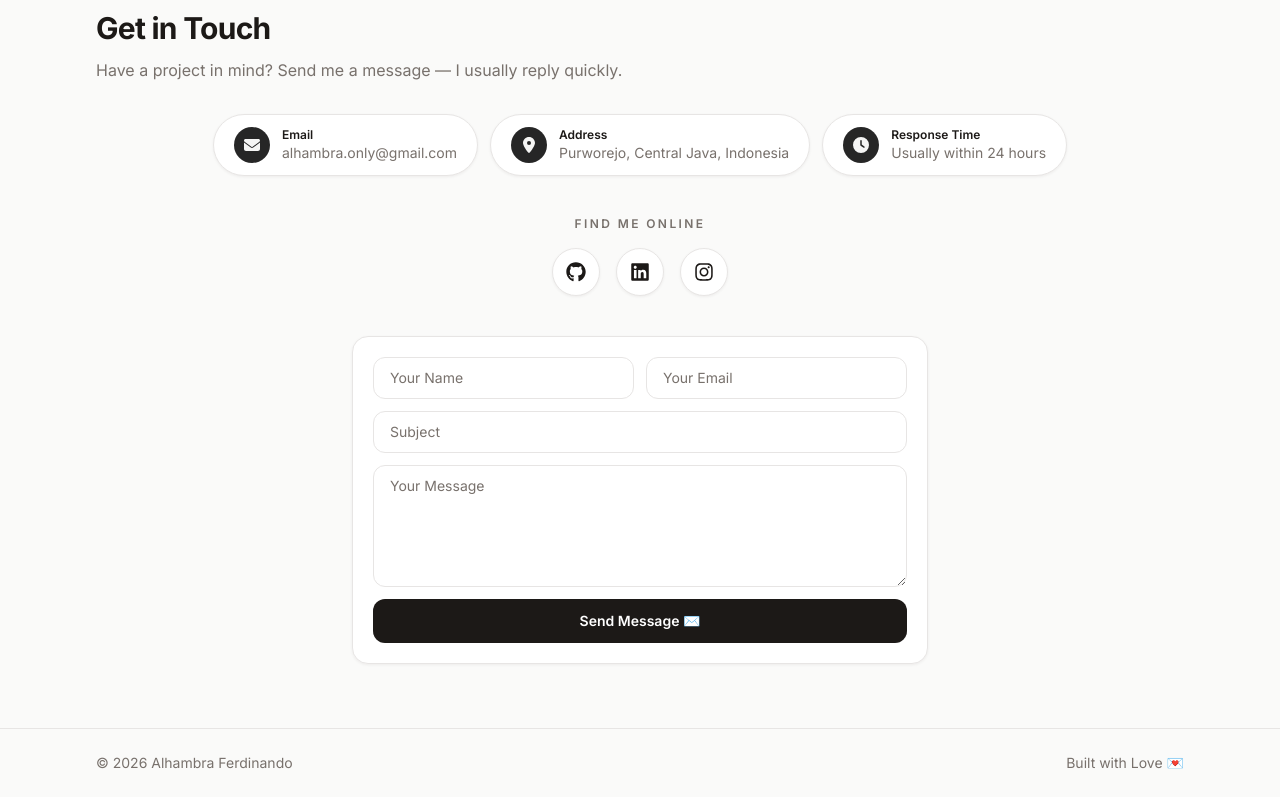
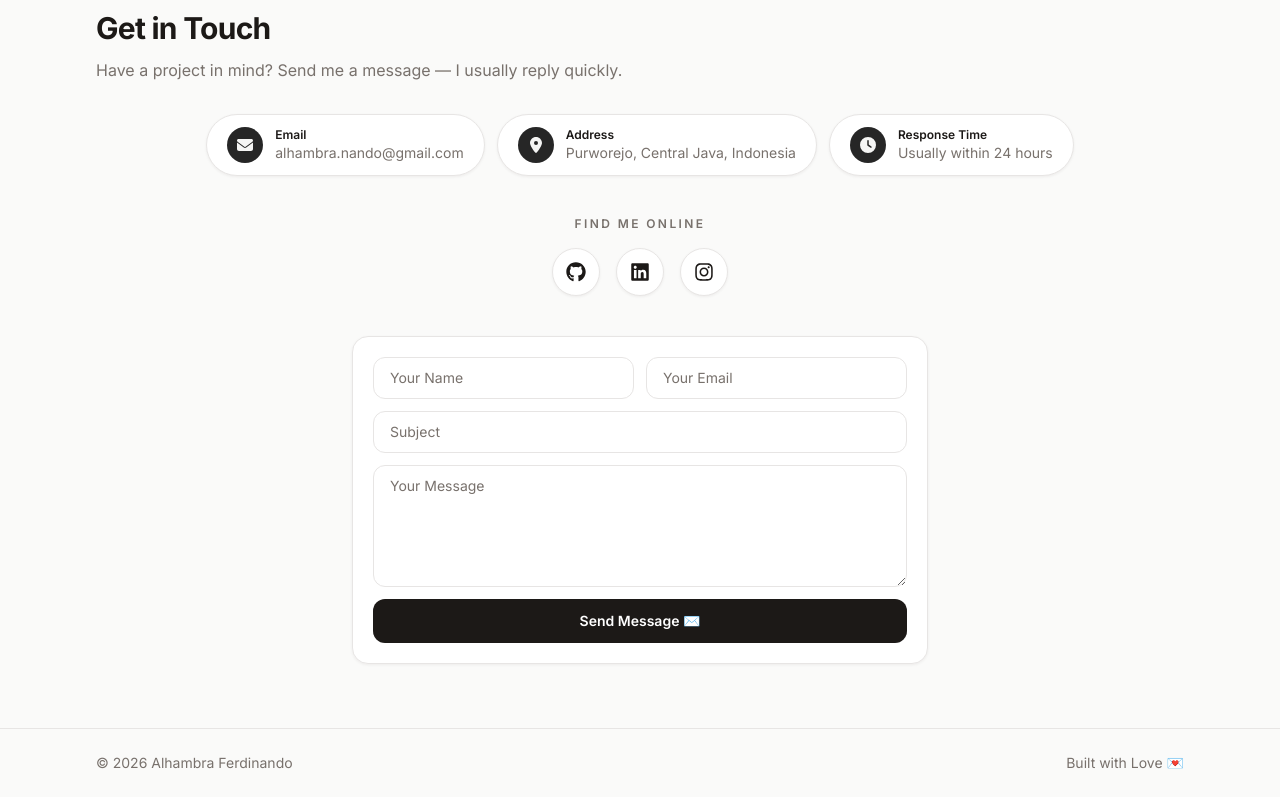
Before and after one commit to NanoKeboku/portfolio-website, a React (Vite) app: page / in a window 1280 px wide. Shown: the part 4897-5694 px from the top of the page. Built offline with nearby package versions, Linux system fonts and the light colour scheme; a web font is replaced by a local one.

Commit message:
feat(cms): sync konten dari LeadsHub (Opsi A) — prebuild sync-cms.mjs, data files pakai CMS dengan fallback statis

```diff
--- a/src/data/cms.generated.ts
+++ b/src/data/cms.generated.ts
@@ -1,6 +1,6 @@
 /**
  * AUTO-GENERATED oleh scripts/sync-cms.mjs — JANGAN edit manual.
- * Sumber: https://travel-agency-leads.pages.dev/api/portfolio/export · 2026-08-10T09:41:35.484Z
+ * Sumber: https://travel-agency-leads.pages.dev/api/portfolio/export · 2026-08-10T09:49:31.882Z
  * Saat LeadsHub tidak terjangkau, cmsData = null → portfolio pakai data statis lokal.
  */
 export interface CmsSkills {
@@ -45,7 +45,7 @@ export const cmsData: CmsData = {
     "nama": "Alhambra Ferdinando",
     "role": "Web Developer & Visual Designer",
     "tagline": "Building modern, scalable website with React, Laravel, Tailwind CSS, and Wordpress. Experienced in custom web development, UI/UX Implementation, REST APIs, and lightweight automation for real-world business workflows.",
-    "email": "alhambra.only@gmail.com",
+    "email": "alhambra.nando@gmail.com",
     "whatsapp": "6285129976177",
     "lokasi": "Purworejo, Indonesia",
     "sosmed": {
@@ -183,5 +183,5 @@ export const cmsData: CmsData = {
     }
   ],
   "testimonials": [],
-  "fetchedAt": "2026-08-10T09:41:36.508Z"
+  "fetchedAt": "2026-08-10T09:49:32.923Z"
 };
```
